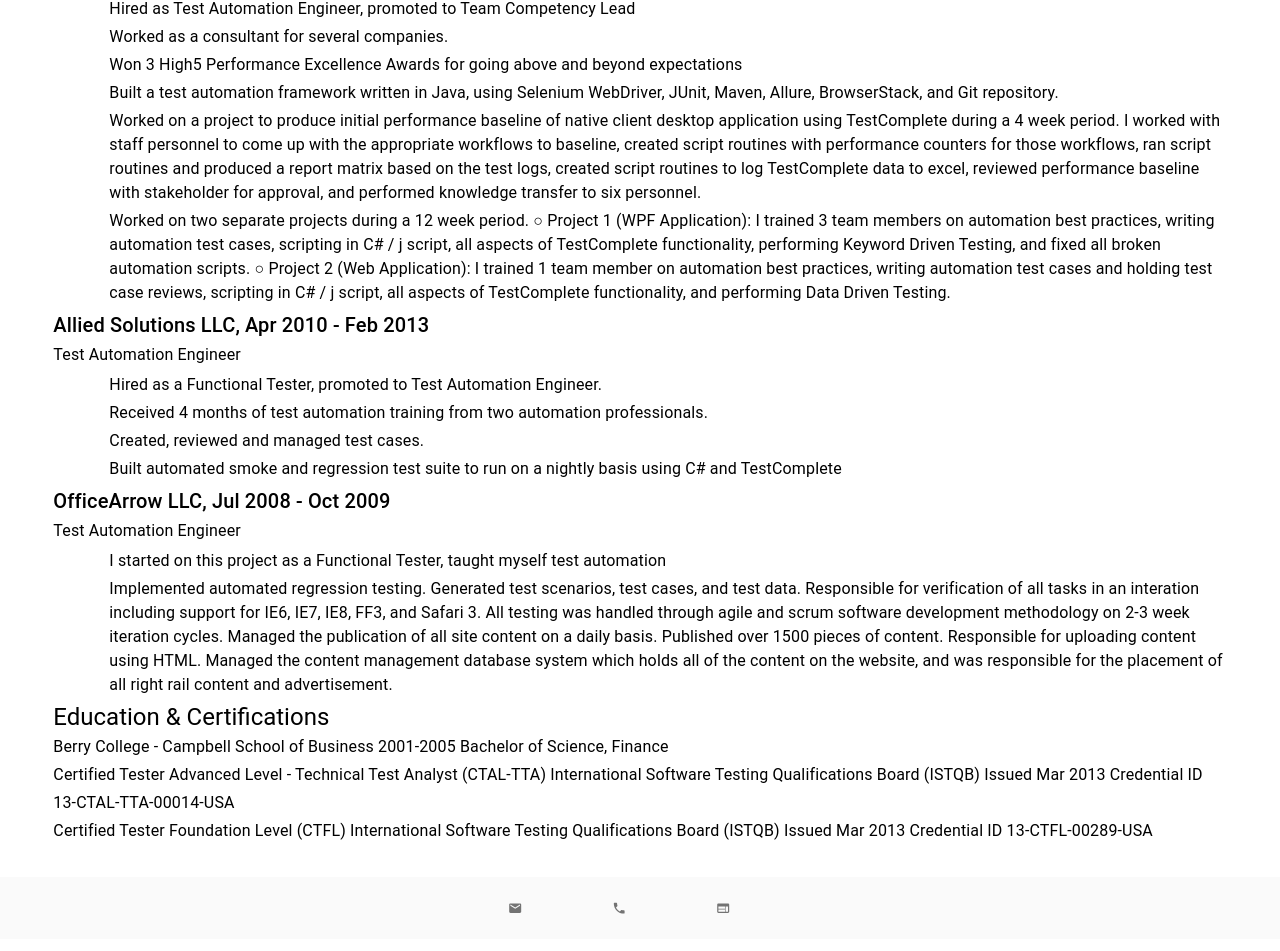
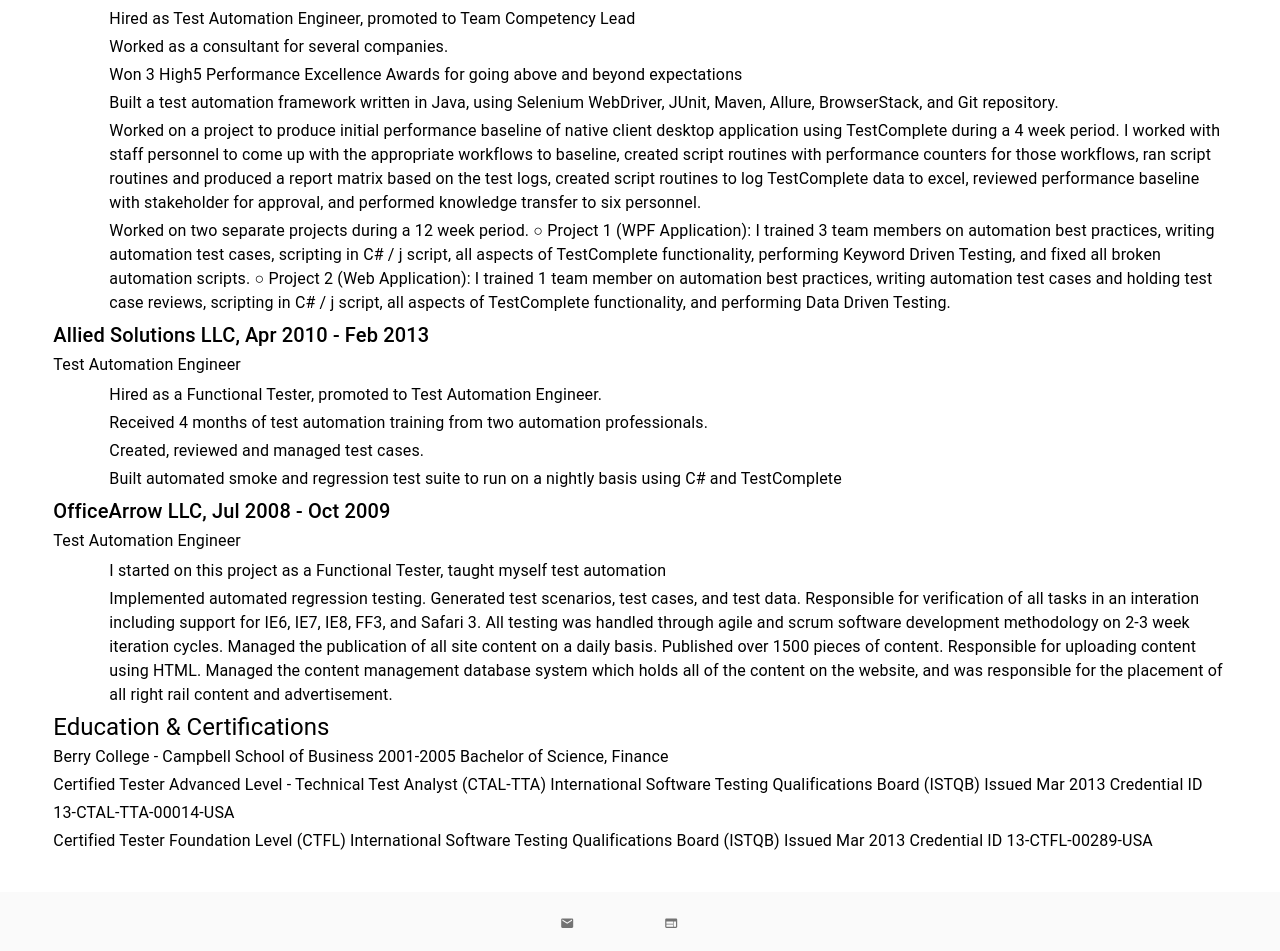
Before and after one commit to richmischler/rich-mischler, a React (Create React App) app in the folder ui/: page / in a window 1280 px wide. Shown: the part 773-1724 px from the top of the page. Built offline with nearby package versions, Linux system fonts and the light colour scheme.

Commit message:
fix: fixes

```diff
--- a/ui/public/index.html
+++ b/ui/public/index.html
@@ -2,7 +2,6 @@
 <html lang="en">
   <head>
     <meta charset="utf-8" />
-    <link rel="icon" href="%PUBLIC_URL%/favicon.ico" />
     <meta name="viewport" content="width=device-width, initial-scale=1" />
     <meta name="theme-color" content="#000000" />
     <meta
--- a/ui/src/components/Resume.tsx
+++ b/ui/src/components/Resume.tsx
@@ -7,9 +7,9 @@
       <Typography variant="h4" align="center">
         Rich Mischler
       </Typography>
-      <Box component="div">
+      <Box component="div" marginBottom={"5px"}>
         <Typography variant="h5">About</Typography>
-        <Typography variant={"body1"}>
+        <Typography variant="body1">
           Seeking a challenging Senior Software Engineer - DevOps position in
           which I am given the opportunity to directly impact the company’s
           success and continued growth. I have 12 years’ experience as a
@@ -17,6 +17,8 @@
           leadership, high level of commitment, strong goal orientation, and
           high level of performance.
         </Typography>
+      </Box>
+      <Box component="div" marginBottom={"5px"}>
         <Typography variant="h5">Skills</Typography>
         <Typography variant="body1">
           Javascript, Typescript, Java, Python, PHP, React, Kubernetes, GraphQL,
@@ -24,15 +26,16 @@
           EC2, RDS, CDK, Step Functions, Lambda, Glue, Athena, S3, Trusted
           Advisor, Support, Cloudwatch, AppSync, EventBridge, Parameter Store)
         </Typography>
+      </Box>
+      <Box component="div" marginBottom={"5px"}>
         <Typography variant="h5">Professional Experience</Typography>
         <Typography variant="h6">Blackboard, Oct 2016 - Present</Typography>
         <Typography variant="subtitle1">
           Senior Software Engineer - DevOps
         </Typography>
-        <Typography variant="body1">
         <ListItemText inset={true}>
-            Hired as a Senior Software Engineer in Test, promoted to Senior
-            DevOps Engineer
+          Hired as a Senior Software Engineer in Test, promoted to Senior DevOps
+          Engineer
         </ListItemText>
         <ListItemText inset={true}>
           Built customer facing self-service portal for clients to use.
@@ -43,8 +46,8 @@
           event.
         </ListItemText>
         <ListItemText inset={true}>
-            Built and maintained React App written in PHP which is responsible
-            for running all jobs related to site operations in AWS
+          Built and maintained React App written in PHP which is responsible for
+          running all jobs related to site operations in AWS
         </ListItemText>
         <ListItemText inset={true}>
           Built and maintained test framework written in Java which is an AWS
@@ -65,12 +68,12 @@
           Built K8 cron job for auto-decommissioning unused ec2 instances
         </ListItemText>
         <ListItemText inset={true}>
-            Built dozens of CI/CD pipelines using jenkins, kubernetes,
-            terraform, helm
+          Built dozens of CI/CD pipelines using jenkins, kubernetes, terraform,
+          helm
         </ListItemText>
         <ListItemText inset={true}>
-            Built a quota system to limit the number of ec2 instances that can
-            be spun up at one time in AWS playground accounts
+          Built a quota system to limit the number of ec2 instances that can be
+          spun up at one time in AWS playground accounts
         </ListItemText>
         <ListItemText inset={true}>
           Increased overall job success rates from 90% to 97% over a six month
@@ -79,14 +82,12 @@
         <ListItemText inset={true}>
           Saved company hundreds of thousands of dollars in AWS costs
         </ListItemText>
-        </Typography>
         <Typography variant="h6">
           Fusion Alliance, Feb 2013 - Oct 2016
         </Typography>
         <Typography variant="subtitle1">
           Test Automation Engineer / Team Lead
         </Typography>
-        <Typography variant="body1">
         <ListItemText inset={true}>
           Hired as Test Automation Engineer, promoted to Team Competency Lead
         </ListItemText>
@@ -102,33 +103,31 @@
           WebDriver, JUnit, Maven, Allure, BrowserStack, and Git repository.
         </ListItemText>
         <ListItemText inset={true}>
-            Worked on a project to produce initial performance baseline of
-            native client desktop application using TestComplete during a 4 week
-            period. I worked with staff personnel to come up with the
-            appropriate workflows to baseline, created script routines with
-            performance counters for those workflows, ran script routines and
-            produced a report matrix based on the test logs, created script
-            routines to log TestComplete data to excel, reviewed performance
-            baseline with stakeholder for approval, and performed knowledge
-            transfer to six personnel.
+          Worked on a project to produce initial performance baseline of native
+          client desktop application using TestComplete during a 4 week period.
+          I worked with staff personnel to come up with the appropriate
+          workflows to baseline, created script routines with performance
+          counters for those workflows, ran script routines and produced a
+          report matrix based on the test logs, created script routines to log
+          TestComplete data to excel, reviewed performance baseline with
+          stakeholder for approval, and performed knowledge transfer to six
+          personnel.
         </ListItemText>
         <ListItemText inset={true}>
           Worked on two separate projects during a 12 week period. ○ Project 1
           (WPF Application): I trained 3 team members on automation best
-            practices, writing automation test cases, scripting in C# / j
-            script, all aspects of TestComplete functionality, performing
-            Keyword Driven Testing, and fixed all broken automation scripts. ○
-            Project 2 (Web Application): I trained 1 team member on automation
-            best practices, writing automation test cases and holding test case
-            reviews, scripting in C# / j script, all aspects of TestComplete
-            functionality, and performing Data Driven Testing.
+          practices, writing automation test cases, scripting in C# / j script,
+          all aspects of TestComplete functionality, performing Keyword Driven
+          Testing, and fixed all broken automation scripts. ○ Project 2 (Web
+          Application): I trained 1 team member on automation best practices,
+          writing automation test cases and holding test case reviews, scripting
+          in C# / j script, all aspects of TestComplete functionality, and
+          performing Data Driven Testing.
         </ListItemText>
-        </Typography>
         <Typography variant="h6">
           Allied Solutions LLC, Apr 2010 - Feb 2013
         </Typography>
         <Typography variant="subtitle1">Test Automation Engineer</Typography>
-        <Typography variant="body1">
         <ListItemText inset={true}>
           Hired as a Functional Tester, promoted to Test Automation Engineer.
         </ListItemText>
@@ -143,12 +142,10 @@
           Built automated smoke and regression test suite to run on a nightly
           basis using C# and TestComplete
         </ListItemText>
-        </Typography>
         <Typography variant="h6">
           OfficeArrow LLC, Jul 2008 - Oct 2009
         </Typography>
         <Typography variant="subtitle1">Test Automation Engineer</Typography>
-        <Typography variant="body1">
         <ListItemText inset={true}>
           I started on this project as a Functional Tester, taught myself test
           automation
@@ -156,16 +153,15 @@
         <ListItemText inset={true}>
           Implemented automated regression testing. Generated test scenarios,
           test cases, and test data. Responsible for verification of all tasks
-            in an interation including support for IE6, IE7, IE8, FF3, and
-            Safari 3. All testing was handled through agile and scrum software
+          in an interation including support for IE6, IE7, IE8, FF3, and Safari
+          3. All testing was handled through agile and scrum software
           development methodology on 2-3 week iteration cycles. Managed the
-            publication of all site content on a daily basis. Published over
-            1500 pieces of content. Responsible for uploading content using
-            HTML. Managed the content management database system which holds all
-            of the content on the website, and was responsible for the placement
-            of all right rail content and advertisement.
+          publication of all site content on a daily basis. Published over 1500
+          pieces of content. Responsible for uploading content using HTML.
+          Managed the content management database system which holds all of the
+          content on the website, and was responsible for the placement of all
+          right rail content and advertisement.
         </ListItemText>
-        </Typography>
         <Typography variant="h5">Education & Certifications</Typography>
         <Typography variant="subtitle1">
           Berry College - Campbell School of Business 2001-2005 Bachelor of
--- a/ui/src/layout/Footer.tsx
+++ b/ui/src/layout/Footer.tsx
@@ -1,6 +1,6 @@
 import { Grid, Link, ListItem, ListItemIcon, Theme } from "@material-ui/core";
 import { makeStyles } from "@material-ui/core/styles";
-import { Email, Phone, Web } from "@material-ui/icons";
+import { Email, Web } from "@material-ui/icons";
 import { FunctionComponent } from "react";
 
 const useStyles = makeStyles((theme: Theme) => ({
@@ -29,7 +29,6 @@
 export const Footer: FunctionComponent = () => {
   const classes = useStyles();
   const email = "richmischer@gmail.com";
-  const phone = "317-658-3828";
   const li = "https://www.linkedin.com/in/richardmischler/";
 
   return (
@@ -54,15 +53,6 @@
               </Link>
             </Grid>
             <Grid item>
-              <Link href={`tel:${phone}`}>
-                <ListItem>
-                  <ListItemIcon>
-                    <Phone />
-                  </ListItemIcon>
-                </ListItem>
-              </Link>
-            </Grid>
-            <Grid item>
               <Link href={li} target="_blank">
                 <ListItem>
                   <ListItemIcon>
```
Also changed, not shown: 1 other file (tests, documents, lock files or other folders). Lines whose indentation alone changed are shown as unchanged.
